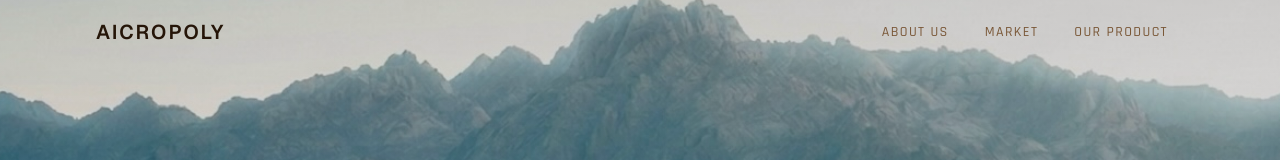
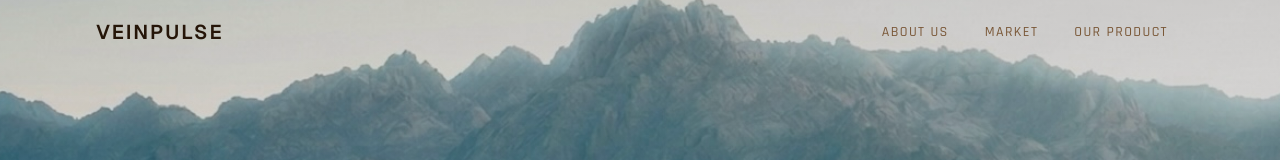
Before and after one commit to AnthenaSu/AIcropoly-website, a React (Vite) app: page / in a window 1280 px wide. Shown: the top 160 px of the page. Built offline with nearby package versions, Linux system fonts and the light colour scheme; a web font is replaced by a local one.

Commit message:
changed company name

```diff
--- a/src/components/Footer.jsx
+++ b/src/components/Footer.jsx
@@ -5,7 +5,7 @@ export default function Footer() {
     <footer className="bg-parchment text-fg-muted py-14 px-12 md:px-24">
       <div className="max-w-7xl mx-auto flex flex-col md:flex-row justify-between gap-10">
         <div>
-          <p className="font-hero font-semibold text-2xl tracking-widest uppercase text-fg mb-1">AIcropoly</p>
+          <p className="font-hero font-semibold text-2xl tracking-widest uppercase text-fg mb-1">VEINPULSE</p>
           <p className="font-mono text-xs text-fg-muted tracking-widest uppercase">
             Pipeline Integrity Technology
           </p>
@@ -28,7 +28,7 @@ export default function Footer() {
       </div>
 
       <div className="max-w-7xl mx-auto mt-12 pt-6 flex flex-col md:flex-row justify-between gap-2">
-        <p className="font-mono text-xs">© 2026 AIcropoly. All rights reserved.</p>
+        <p className="font-mono text-xs">© 2026 VEINPULSE. All rights reserved.</p>
         <p className="font-mono text-xs">Peter Farrell Cup · UNSW</p>
       </div>
     </footer>
--- a/src/components/Navbar.jsx
+++ b/src/components/Navbar.jsx
@@ -56,7 +56,7 @@ export default function Navbar() {
             dark ? 'text-[#F2E8D8]' : 'text-fg'
           }`}
         >
-          AIcropoly
+          VEINPULSE
         </Link>
 
         <div className="hidden md:flex items-center gap-1">
```
